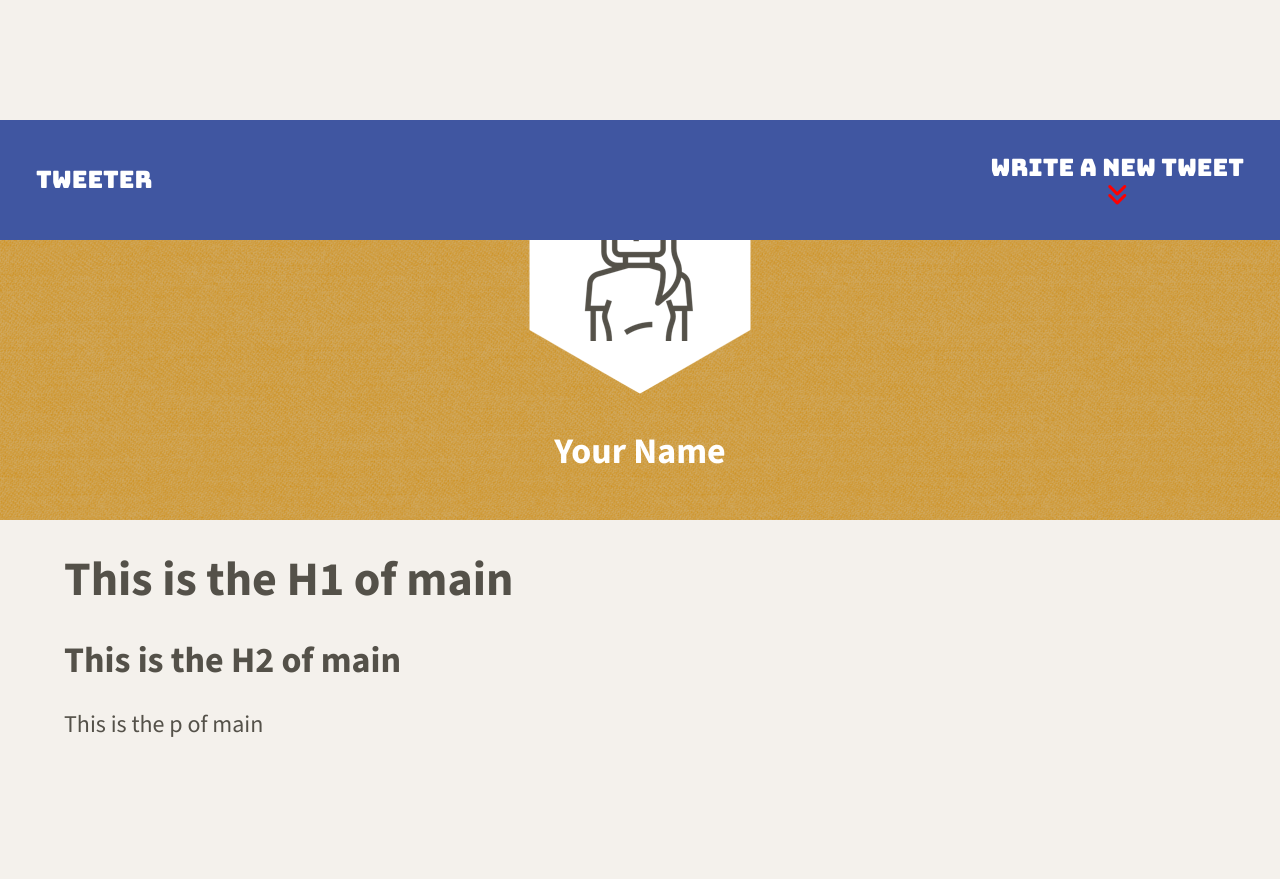
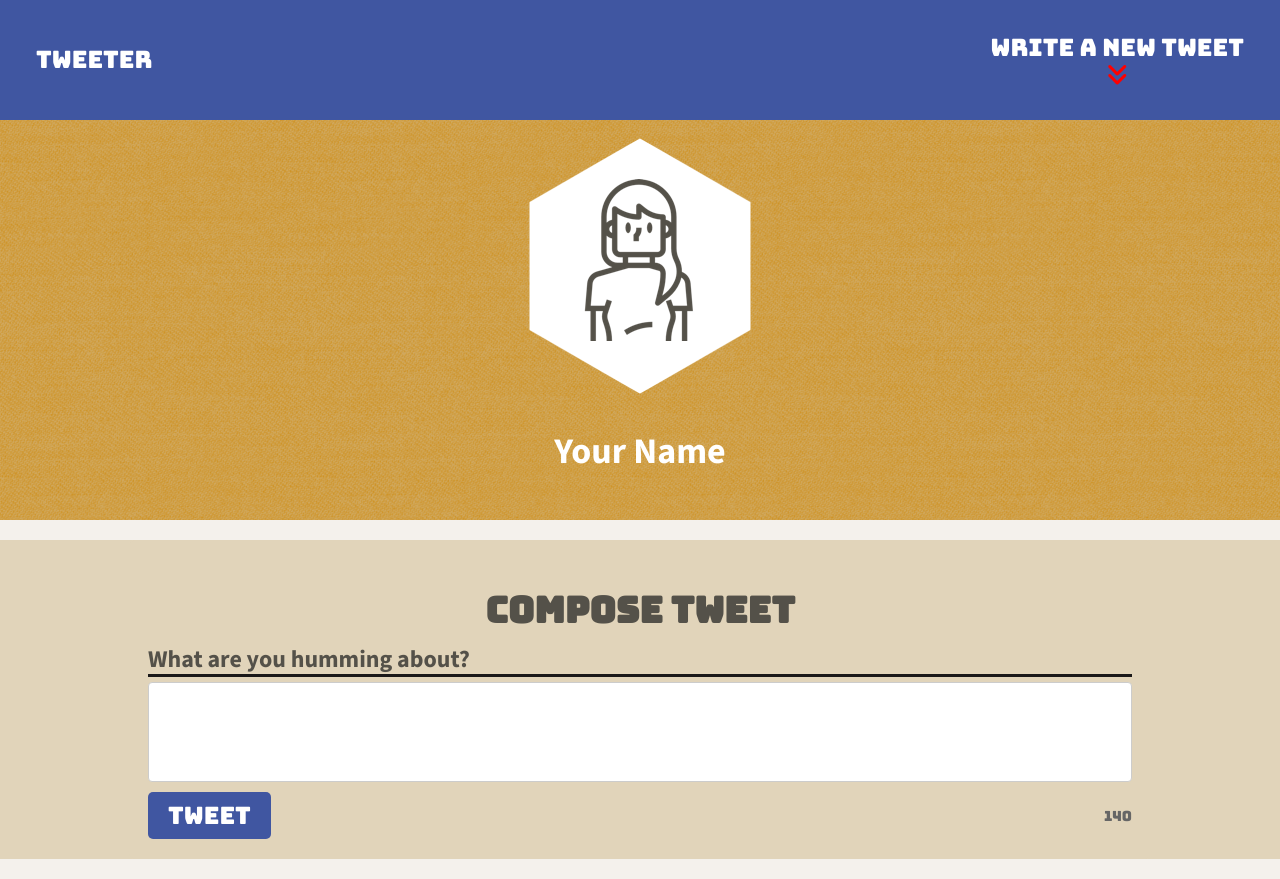
Before and after one commit to DaniyarBazakov/tweeter, a website: page public/index.html in a window 1280 px wide. Before the commit the page ends 800 px from the top, so only its background shows below. Drawn offline with nearby package versions, Linux system fonts and the light colour scheme.

Commit message:
apply css to main

```diff
--- a/public/index.html
+++ b/public/index.html
@@ -15,6 +15,9 @@
 
     <!-- HEADER CSS -->
     <link rel="stylesheet" href="/styles/header.css" type="text/css" />
+
+    <!-- NEW-TWEET CSS -->
+    <link rel="stylesheet" href="/styles/new-tweet.css" type="text/css" />
 
     <!-- External JS -->
     <script src="https://ajax.googleapis.com/ajax/libs/jquery/3.4.1/jquery.min.js"></script>
@@ -35,7 +38,7 @@
     <!-- Top nav bar (fixed) -->
     <nav>
       <span class ="nav-title">tweeter</span>
-      <div class="new-tweet">
+      <div class="new-tweett">
         <span>Write a new tweet</span>
         <i class="fas fa-angle-double-down"></i>
       </div>
@@ -52,9 +55,17 @@
 
     <!-- Page-specific (main) content here -->
     <main class="container">
-      <h1>This is the H1 of main</h1>
-      <h2>This is the H2 of main</h2>
-      <p>This is the p of main</p>
+      <section class="new-tweet">
+        <h2>Compose Tweet</h2>
+        <form action="/tweets/" method="POST">
+          <label for="tweet-text">What are you humming about?</label>
+          <textarea name="text" id="tweet-text"></textarea>
+          <div class="bottom-new-tweet">
+            <button type="submit">Tweet</button>
+            <output name="counter" class="counter" for="tweet-text">140</output>
+          </div>
+        </form>
+      </section>
     </main>
   </body>
 </html>
--- a/public/styles/layout.css
+++ b/public/styles/layout.css
@@ -23,8 +23,12 @@ body {
 }
 
 main {
-  width: 90%;
-  background-color: inherit;
+  width: 100%;
+  /* background-color: inherit; */
+  background-color: #e1d4ba;
+  font-family: 'Bungee';
+  margin-top: 0;
+  padding-top: 0;
 }
 
 .container {
--- a/public/styles/nav.css
+++ b/public/styles/nav.css
@@ -9,13 +9,14 @@ nav {
   padding-left: 1.5em;
   padding-right: 1.5em;
   position: fixed;
+  top: 0;
 }
 
 nav span { font-family: 'Bungee'; }
 
 nav i {color: red}
 
-.new-tweet {
+.new-tweett {
   display: flex;
   flex-direction: column;
   align-items: center;
--- /dev/null
+++ b/public/styles/new-tweet.css
@@ -0,0 +1,93 @@
+.new-tweet {
+  background-color: #e1d4ba;
+  border-radius: 8px;
+  padding: 20px;
+  margin: 20px auto;
+  width: 80%;
+  /* box-shadow: 0 2px 4px rgba(0, 0, 0, 0.1); */
+}
+
+.new-tweet h2 {
+  margin-bottom: 15px;
+  text-align: center;
+}
+
+.new-tweet form {
+  display: flex;
+  flex-direction: column;
+}
+
+.new-tweet label {
+  margin-bottom: 5px;
+  font-weight: bold;
+  border-bottom: solid;
+  border-color: #1a1818;
+  font-family: "Source Sans 3", sans-serif;
+}
+
+.new-tweet textarea {
+  resize: none;
+  border: 1px solid #ccc;
+  border-radius: 4px;
+  padding: 10px;
+  margin-bottom: 10px;
+  height: 100px;
+  font-family: Arial, sans-serif;
+}
+
+.new-tweet div {
+  display: flex;
+  justify-content: space-between;
+  align-items: center;
+}
+
+.new-tweet button {
+  background-color: #4056A1;
+  border: none;
+  border-radius: 5px;
+  color: white;
+  padding: 10px 20px;
+  cursor: pointer;
+}
+
+.new-tweet button:hover {
+  background-color: #005f7a;
+}
+
+.counter {
+  font-size: 14px;
+  color: #666;
+}
+
+/* main {
+  height: 400px;
+  width: 100%;
+  display: flex;
+  justify-content: center;
+  color: #1a1818;
+  box-sizing: border-box;
+  background-color: #e1d4ba;
+  background-image: url(../images/header-image.png);
+  font-family: 'Bungee';
+}
+
+.new-tweet {
+  flex-direction: column;
+}
+
+main label {
+  border-bottom: solid;
+  border-color: #1a1818;
+  font-family: "Source Sans 3", sans-serif;
+  color: rgb(162, 161, 161);
+}
+
+main button {
+  background-color: #4056A1;
+  color: white;
+}
+
+.bottom-new-tweet {
+  flex-direction: row;
+  justify-content: space-between;
+} */
--- a/server/data-files/initial-tweets.json
+++ b/server/data-files/initial-tweets.json
@@ -8,7 +8,7 @@
     "content": {
       "text": "If I have seen further it is by standing on the shoulders of giants"
     },
-    "created_at": 1720210937836
+    "created_at": 1720298295356
   },
   {
     "user": {
@@ -19,6 +19,6 @@
     "content": {
       "text": "Je pense , donc je suis"
     },
-    "created_at": 1720297337836
+    "created_at": 1720384695356
   }
 ]
```
